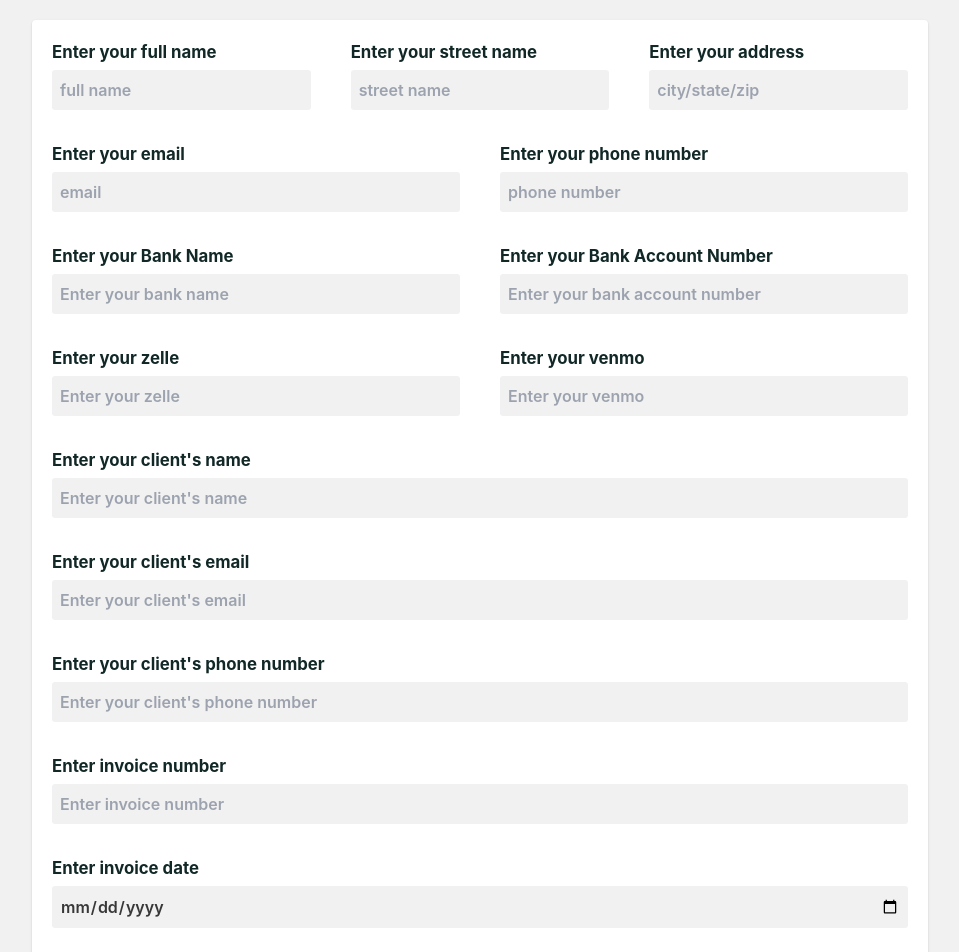
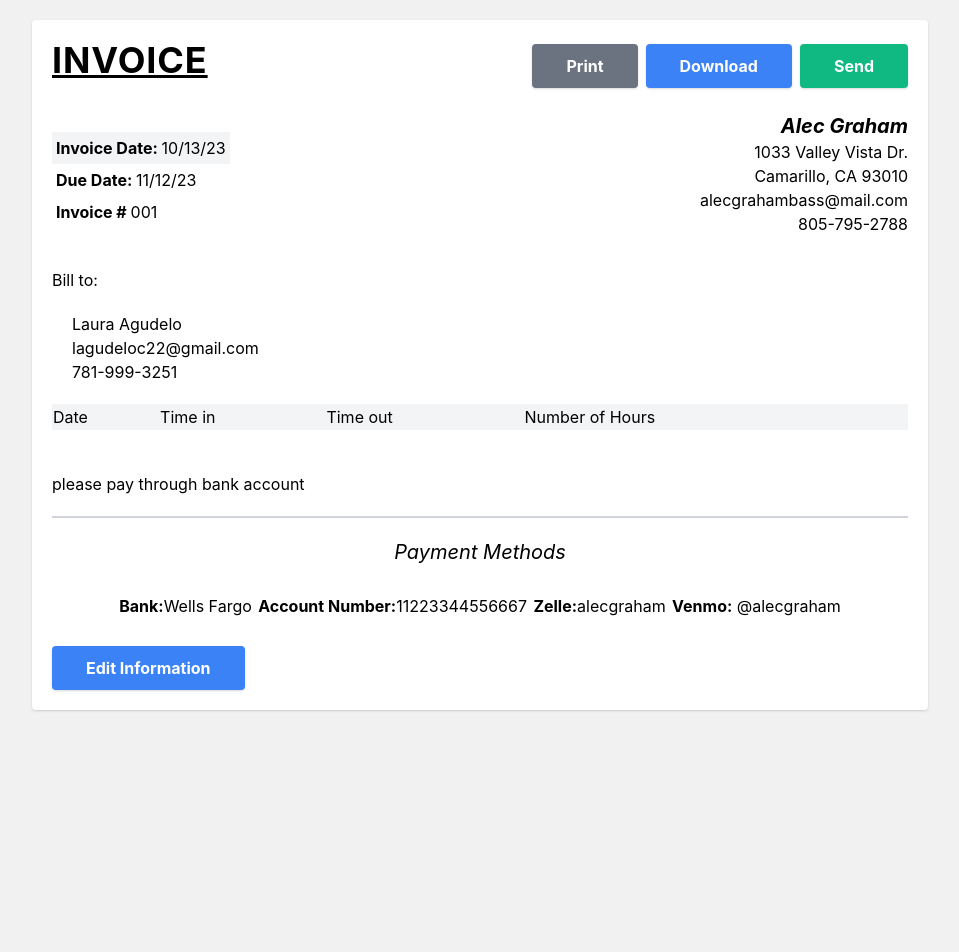
Before and after one commit to alecgrahambass/invoiceApp, a React (Create React App) app: page / in a window 1280 px wide. Shown: the top 952 px of the page, without its empty margins (160-1119 px from the left). After the commit the page ends 800 px from the top, so only its background shows below. Built offline with nearby package versions, Linux system fonts and the light colour scheme.

Commit message:
Add Existing File

```diff
--- a/src/App.js
+++ b/src/App.js
@@ -6,27 +6,32 @@ import Header from "./components/Header";
 import MainDetails from "./components/MainDetails";
 import ClientDetails from "./components/ClientDetails";
 import Dates from"./components/Dates";
+import TableForm from "./components/TableForm";
 
 
 function App() {
-  const [showInvoice, setShowInvoice] = useState(false)
-  const [name, setName] = useState("")
-  const [streetAddress, setStreetAddress] = useState("")
-  const [cityAddress, setCityAddress] = useState("")
-  const [email, setEmail] = useState("")
-  const [phone, setPhone] = useState("")
-  const [bankName, setBankName] = useState("")
-  const [bankAccount, setBankAccount] = useState("")
-  const [zelle, setZelle] = useState("")
-  const [venmo, setVenmo] = useState("")
-  const [clientName, setClientName] = useState("")
-  const [clientEmail, setClientEmail] = useState("")
-  const [clientPhone, setClientPhone] = useState("")
-  const [invoiceNumber, setInvoiceNumber] = useState("")
-  const [invoiceDate, setInvoiceDate] = useState("")
-  const [dueDate, setDueDate] = useState("")
-  const [jobTitle, setJobTitle] = useState("")
-  const [hourlyRate, setHourlyRate] = useState("")
+  const [showInvoice, setShowInvoice] = useState(true)
+  const [name, setName] = useState("Alec Graham")
+  const [streetAddress, setStreetAddress] = useState("1033 Valley Vista Dr.")
+  const [cityAddress, setCityAddress] = useState("Camarillo, CA 93010")
+  const [email, setEmail] = useState("alecgrahambass@mail.com")
+  const [phone, setPhone] = useState("805-795-2788")
+  const [bankName, setBankName] = useState("Wells Fargo")
+  const [bankAccount, setBankAccount] = useState("11223344556667")
+  const [zelle, setZelle] = useState("alecgraham")
+  const [venmo, setVenmo] = useState("@alecgraham")
+  const [clientName, setClientName] = useState("Laura Agudelo")
+  const [clientEmail, setClientEmail] = useState("lagudeloc22@gmail.com")
+  const [clientPhone, setClientPhone] = useState("781-999-3251")
+  const [invoiceNumber, setInvoiceNumber] = useState("001")
+  const [invoiceDate, setInvoiceDate] = useState("10/13/23")
+  const [dueDate, setDueDate] = useState("11/12/23")
+  const [jobTitle, setJobTitle] = useState("Musician")
+  const [hourlyRate, setHourlyRate] = useState("35")
+  const [notes, setNotes] = useState("please pay through bank account")
+  const [date, setDate] = useState("")
+  const [timeIn,setTimeIn] = useState("")
+  const [timeOut, setTimeOut] = useState("")
 
   const handlePrint = () => {
     window.print()
@@ -43,8 +48,8 @@ function App() {
               <MainDetails name={name} streetAddress={streetAddress} cityAddress={cityAddress} email={email} phone={phone}/>
               </section>
               <ClientDetails clientName={clientName} clientEmail={clientEmail} clientPhone={clientPhone} />
-              <Table />
-              <Notes />
+              <Table date={date} timeIn={timeIn} timeOut={timeOut}/>
+              <Notes notes={notes}/>
               <Footer bankName={bankName} bankAccount={bankAccount} zelle={zelle} venmo={venmo} />
               <button
                 onClick={() => setShowInvoice(false)}
@@ -60,6 +65,46 @@ function App() {
                 invoice number, invoice date, due date, notes  */}
                   <div className="flex flex-col
                   justify-center">
+                    <h1>Invoice Information</h1>
+                  <article className="lg:grid grid-cols-3 gap-10">
+                    <div className="flex flex-col">
+                      <label htmlFor="invoiceNumber">Enter invoice number</label>
+                      <input
+                      type="text"
+                      name="invoiceNumber"
+                      id="invoiceNumber"
+                      placeholder="Enter invoice number"
+                      autoComplete="on"
+                      value={invoiceNumber}
+                      onChange={(e) => setInvoiceNumber(e.target.value)}
+                      />
+                    </div>
+                    <div className="flex flex-col">
+                      <label htmlFor="invoiceDate">Enter invoice date</label>
+                      <input
+                      type="date"
+                      name="invoiceDate"
+                      id="invoiceDate"
+                      placeholder="Enter invoice date"
+                      autoComplete="on"
+                      value={invoiceDate}
+                      onChange={(e) => setInvoiceDate(e.target.value)}
+                      />
+                    </div>
+                    <div className="flex flex-col">
+                      <label htmlFor="dueDate">Enter due date</label>
+                      <input
+                      type="date"
+                      name="dueDate"
+                      id="dueDate"
+                      placeholder="Enter due date"
+                      autoComplete="on"
+                      value={dueDate}
+                      onChange={(e) => setDueDate(e.target.value)}
+                      />
+                    </div>
+                  </article>
+                  <h1>Personal Information</h1>
                     <article className="lg:grid grid-cols-3 gap-10">
                       <div className="flex flex-col">
                         <label htmlFor="name">Enter your full name</label >
@@ -99,7 +144,7 @@ function App() {
                       </div>
                     </article>
 
-                    <article className="lg:grid grid-cols-2 gap-10">
+                    <article className="lg:grid grid-cols-3 gap-10">
                       <div className="flex flex-col">
                         <label htmlFor="email">Enter your email</label>
                         <input
@@ -124,9 +169,33 @@ function App() {
                           onChange={(e) => setPhone(e.target.value)}
                         />
                       </div>
+                        <div className="flex flex-col">
+                        <label htmlFor="jobTitle">Enter job title</label>
+                        <input
+                        type="text"
+                        name="jobTitle"
+                        id="jobTitle"
+                        placeholder="Enter job title"
+                        autoComplete="on"
+                        value={jobTitle}
+                        onChange={(e) => setJobTitle(e.target.value)}
+                        />
+                      </div>
                     </article>
 
-                  <article className="lg:grid grid-cols-2 gap-10">
+                  <article className="lg:grid grid-cols-3 gap-10">
+                  <div className="flex flex-col">
+                        <label htmlFor="hourlyRate">Enter hourly rate</label>
+                          <input
+                          type="text"
+                          name="hourlyRate"
+                          id="hourlyRate"
+                          placeholder="Enter hourly rate"
+                          autoComplete="on"
+                          value={hourlyRate}
+                          onChange={(e) => setHourlyRate(e.target.value)}
+                          />
+                      </div>
                     <div className="flex flex-col">
                       <label htmlFor="bank name">Enter your Bank Name</label>
                       <input
@@ -140,7 +209,7 @@ function App() {
                       />
                     </div>
                     <div className="flex flex-col">
-                      <label htmlFor="bank account">Enter your Bank Account Number</label>
+                      <label htmlFor="bank account">Enter Bank Account Number</label>
                       <input
                         type="text"
                         name="bank account"
@@ -179,8 +248,10 @@ function App() {
                       />
                     </div>
                   </article>
-
-                    <label htmlFor="clientName">Enter your client's name</label>
+                  <h1>Client Information</h1>
+                  <article className="lg:grid grid-cols-3 gap-10">
+                    <div className="flex flex-col">
+                    <label htmlFor="clientName">Enter client name</label>
                     <input
                     type="text"
                     name="clientName"
@@ -190,7 +261,9 @@ function App() {
                     value={clientName}
                     onChange={(e) => setClientName(e.target.value)}
                     />
-                    <label htmlFor="clientEmail">Enter your client's email</label>
+                    </div>
+                    <div className="flex flex-col">
+                      <label htmlFor="clientEmail">Enter client email</label>
                       <input
                       type="email"
                       name="clientEmail"
@@ -200,7 +273,9 @@ function App() {
                       value={clientEmail}
                       onChange={(e) => setClientEmail(e.target.value)}
                       />
-                    <label htmlFor="clientPhone">Enter your client's phone number</label>
+                    </div>
+                    <div className="flex flex-col">
+                      <label htmlFor="clientPhone">Enter client phone number</label>
                       <input
                       type="text"
                       name="clientPhone"
@@ -210,55 +285,30 @@ function App() {
                       value={clientPhone}
                       onChange={(e) => setClientPhone(e.target.value)}
                       />
-                    <label htmlFor="invoiceNumber">Enter invoice number</label>
-                    <input
-                    type="text"
-                    name="invoiceNumber"
-                    id="invoiceNumber"
-                    placeholder="Enter invoice number"
-                    autoComplete="on"
-                    value={invoiceNumber}
-                    onChange={(e) => setInvoiceNumber(e.target.value)}
+                    </div>
+                  </article>
+                  {/*this is a table form */}
+                  <article>
+                    <h1>Time Sheet Information</h1>
+                    <TableForm
+                      date={date}
+                      setDate={setDate}
+                      timeIn={timeIn}
+                      setTimeIn={setTimeIn}
+                      timeOut={timeOut}
+                      setTimeOut={setTimeOut}
                     />
-                    <label htmlFor="invoiceDate">Enter invoice date</label>
-                    <input
-                    type="date"
-                    name="invoiceDate"
-                    id="invoiceDate"
-                    placeholder="Enter invoice date"
-                    autoComplete="on"
-                    value={invoiceDate}
-                    onChange={(e) => setInvoiceDate(e.target.value)}
-                    />
-                    <label htmlFor="dueDate">Enter due date</label>
-                    <input
-                    type="date"
-                    name="dueDate"
-                    id="dueDate"
-                    placeholder="Enter due date"
-                    autoComplete="on"
-                    value={dueDate}
-                    onChange={(e) => setDueDate(e.target.value)}
-                    />
-                    <label htmlFor="jobTitle">Enter job title</label>
-                    <input
-                    type="text"
-                    name="jobTitle"
-                    id="jobTitle"
-                    placeholder="Enter job title"
-                    autoComplete="on"
-                    value={jobTitle}
-                    onChange={(e) => setJobTitle(e.target.value)}
-                    />
-                    <label htmlFor="hourlyRate">Enter hourly rate</label>
-                    <input
-                    type="text"
-                    name="hourlyRate"
-                    id="hourlyRate"
-                    placeholder="Enter hourly rate"
-                    autoComplete="on"
-                    value={hourlyRate}
-                    onChange={(e) => setHourlyRate(e.target.value)}
+                  </article>
+
+                  <label htmlFor="notes"> Additional Notes</label>
+                  <textarea
+                    name="notes"
+                    id="notes"
+                    cols="30"
+                    rows="10"
+                    placeholder="Additional notes to client"
+                    value={notes}
+                    onChange={(e) => setNotes(e.target.value)}
                   />
                     <button onClick={() => setShowInvoice(true)}
                     className="bg-blue-500 text-white
--- a/src/components/Notes.js
+++ b/src/components/Notes.js
@@ -1,8 +1,8 @@
-export default function Notes() {
+export default function Notes({ notes }) {
   return (
     <>
-      <section className="mb-5">
-        <p>Notes to client...</p>
+      <section className="mt-10 mb-5">
+        <p>{notes}</p>
       </section>
     </>
   )
--- a/src/components/Table.js
+++ b/src/components/Table.js
@@ -1,8 +1,31 @@
-export default function Table() {
+import { getActiveElement } from "@testing-library/user-event/dist/utils"
 
+export default function Table({date, timeIn, timeOut }) {
+
+  function addTime(timeIn, timeOut) {
+
+    return timeIn
+  }
  return (
   <>
-    <div className="my-5">This is the Table</div>
+    <table width="100%">
+      <thead>
+        <tr className="bg-gray-100 p-1" >
+          <td>Date</td>
+          <td>Time in</td>
+          <td>Time out</td>
+          <td>Number of Hours</td>
+        </tr>
+      </thead>
+      <tbody>
+        <tr>
+          <td>{date}</td>
+          <td>{timeIn}</td>
+          <td>{timeOut}</td>
+          <td>{addTime(timeIn, timeOut)}</td>
+        </tr>
+      </tbody>
+    </table>
   </>
  )
 }
--- /dev/null
+++ b/src/components/TableForm.js
@@ -0,0 +1,25 @@
+export default function TableForm({date, setDate, timeIn, setTimeIn, timeOut, setTimeOut}) {
+  return (
+    <article className="lg:grid grid-cols-3 gap-10">
+      <div className="flex flex-col">
+        <label htmlFor="date">Date</label>
+          <input type="text" name="date" id="date"
+          placeholder="Date" value={date} onChange={(e) =>
+          setDate(e.target.value)}/>
+      </div>
+      <div className="flex flex-col">
+        <label htmlFor="timeIn">Time In</label>
+          <input type="time" name="timeIn" id="timeIn"
+          placeholder="Time In" value={timeIn} onChange={(e) =>
+          setTimeIn(e.target.value)}/>
+      </div>
+      <div className="flex flex-col">
+        <label htmlFor="timeOut">Time Out</label>
+          <input type="time" name="timeOut" id="timeOut"
+          placeholder="Time Out" value={timeOut} onChange={(e) =>
+          setTimeOut(e.target.value)}/>
+      </div>
+    </article>
+  )
+
+}
--- a/src/index.css
+++ b/src/index.css
@@ -7,6 +7,15 @@ body {
   -moz-osx-font-smoothing: grayscale;
   background-color: #f1f1f1;
 }
+
+h1 {
+  font-size: 1.35rem;
+  color:black;
+  font-weight: bold;
+  text-align: center;
+  margin-bottom: 1rem;
+  text-decoration: underline;
+}
 label {
   margin-bottom: 0.3rem;
   font-size: 1.05rem;
@@ -14,7 +23,8 @@ label {
   color: #112827;
 }
 
-input {
+input,
+textarea {
   background-color: #f1f1f1;
   padding: 0.5rem;
   border-radius: 0.2rem;
```
Lines whose indentation alone changed are shown as unchanged.
